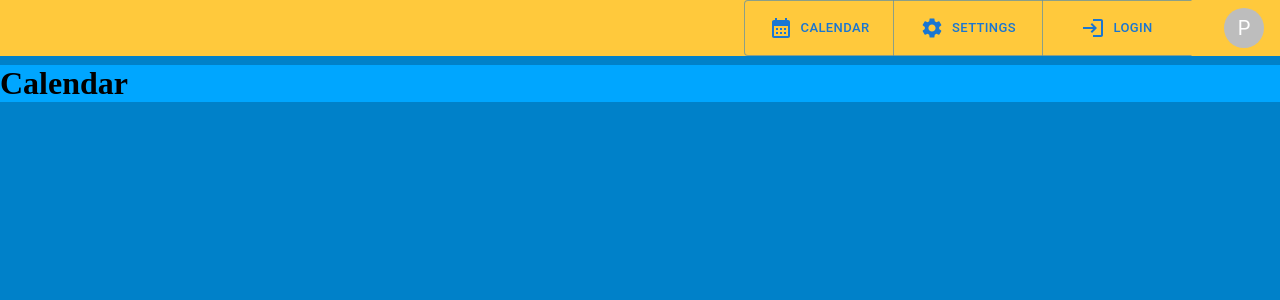
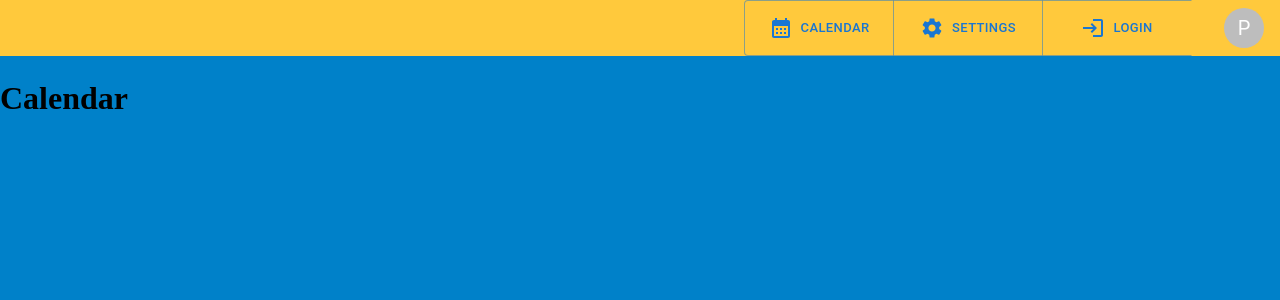
Before and after one commit to PW-kirylvolkau/diploma-thesis, a React (Vite) app in the folder frontend/: page / in a window 1280 px wide. Shown: the top 300 px of the page. Built offline with nearby package versions, Linux system fonts and the light colour scheme.

Commit message:
minor css changes

```diff
--- a/frontend/src/MainSection/MainSection.css
+++ b/frontend/src/MainSection/MainSection.css
@@ -1,6 +1,5 @@
 .main-section {
-    background-color: rgb(0, 166, 255);
     min-width: 100%;
-    min-height: 100%;
-    margin-top: 65px;
+    min-height: 90vh;
+    margin-top: 10vh;
 }
--- a/frontend/src/index.css
+++ b/frontend/src/index.css
@@ -1,6 +1,6 @@
 :root {
   background-color: #0081C9;
-  min-height: 150%;
+  min-height: 100%;
 }
 
 body {
```
